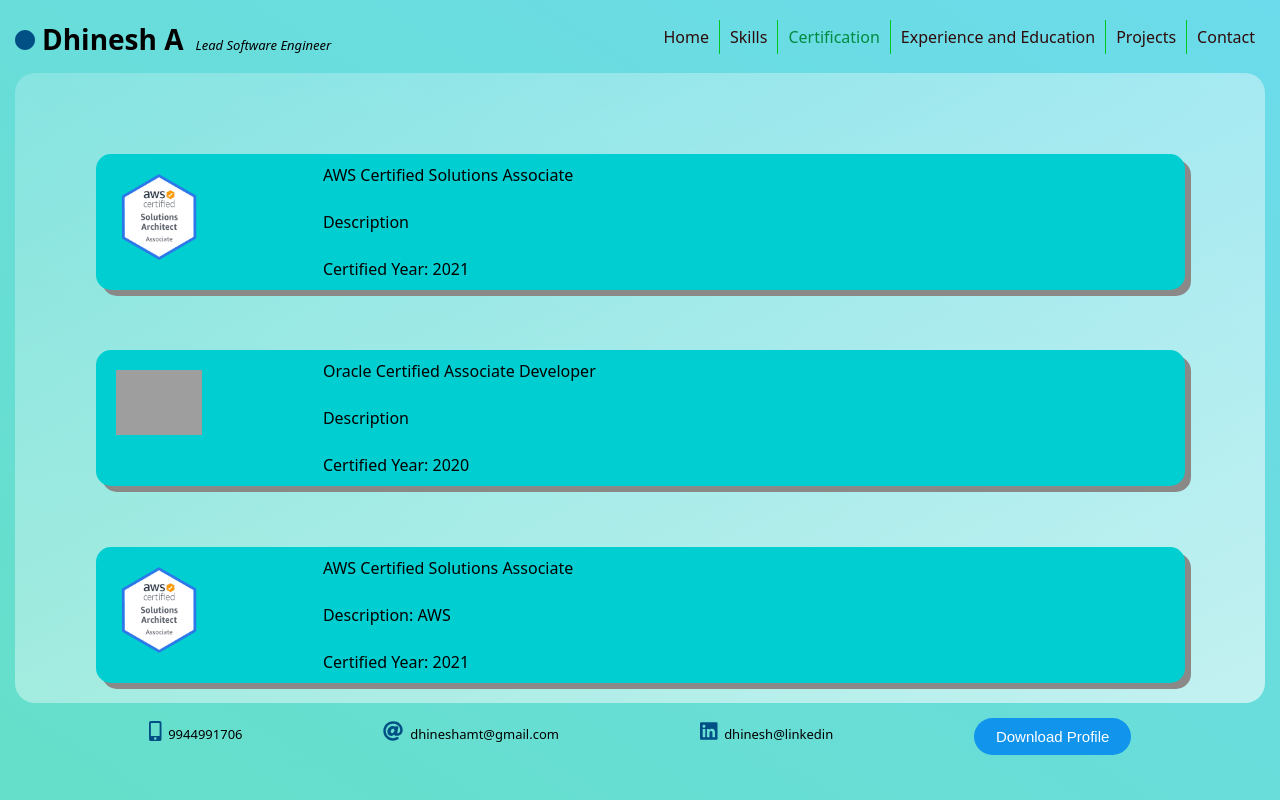
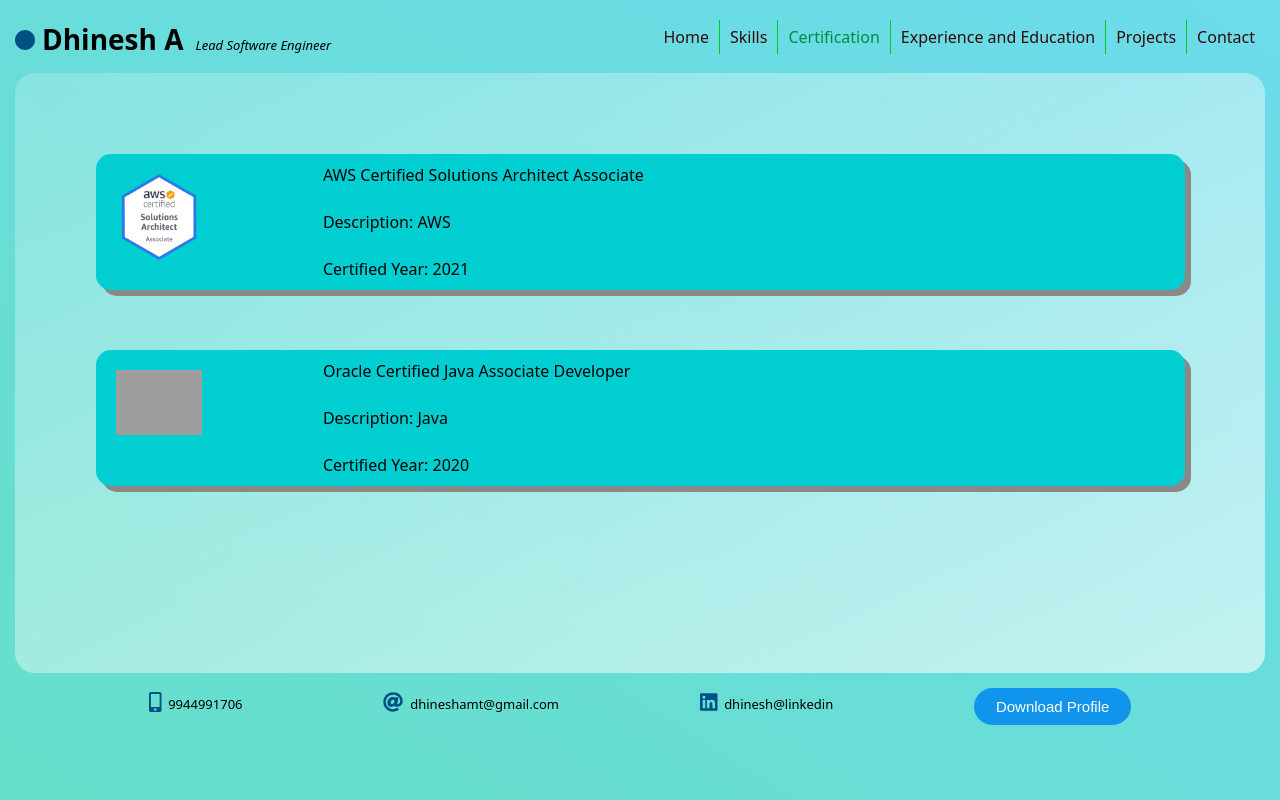
Before and after one commit to Dhineshamt/profile_website, a React (Create React App) app: page /certification in a window 1280 px wide. Built offline with nearby package versions, Linux system fonts and the light colour scheme; grey boxes are pictures that could not be loaded.

Commit message:
modularizing certification container code

```diff
--- a/src/components/Certification.js
+++ b/src/components/Certification.js
@@ -1,24 +1,23 @@
 import CertificationContainer from './CertificationContainer'
 
 export const Certification = () => {
+    const awsObject = {
+        title: 'AWS Certified Solutions Architect Associate',
+        year: 2021,
+        desc: "AWS",
+        imgName: 'AWS'
+    }
+
+    const javaObject = {
+        title: 'Oracle Certified Java Associate Developer',
+        year: 2020,
+        desc: "Java",
+        imgName: 'Java'
+    }
     return (
         <>
-            <div className='grid-container'>
-                <div className="cert-img"><img className="cert-image" src={require('../images/AWS.png')}></img></div>
-                <div className="cert-title">AWS Certified Solutions Associate</div>
-                <div className="cert-desc">Description</div>
-                <div className="cert-date">Certified Year: 2021</div>
-            </div>
-
-            <div className='grid-container'>
-                <div className="cert-img"><img className="cert-image" src={require('../images/Java.png')}></img></div>
-                <div className="cert-title">Oracle Certified Associate Developer</div>
-                <div className="cert-desc">Description</div>
-                <div className="cert-date">Certified Year: 2020</div>
-            </div>
-
-            <CertificationContainer title="AWS Certified Solutions Associate" year="2021" desc="AWS" image-name="AWS"/>
-
+            <CertificationContainer {...awsObject} />
+            <CertificationContainer {...javaObject}/>
         </>
     )
 }
--- a/src/components/CertificationContainer.js
+++ b/src/components/CertificationContainer.js
@@ -1,16 +1,36 @@
 import { Fragment } from "react/cjs/react.production.min";
 
 const CertificationContainer = (props) => {
-    return(
+    return (
         <Fragment>
-        <div className='grid-container'>
-        <div className="cert-img"><img className="cert-image" src={require('../images/AWS.png')}></img></div>
-        <div className="cert-title">{props.title}</div>
-        <div className="cert-desc">Description: {props.desc}</div>
-        <div className="cert-date">Certified Year: {props.year}</div>
-        </div>
+            <div className='grid-container'>
+                <Fragment>
+                    {
+                        (() => {
+                            return imgPicker(props.imgName);
+                        }
+                        )()
+                    }
+                </Fragment>
+                <div className="cert-title">{props.title}</div>
+                <div className="cert-desc">Description: {props.desc}</div>
+                <div className="cert-date">Certified Year: {props.year}</div>
+            </div>
         </Fragment>
     )
 }
 
+const imgPicker = (imgName) => {
+    if (imgName === 'AWS') {
+        return (
+            <div className="cert-img"><img className="cert-image" src={require('../images/AWS.png')}></img></div>
+        )
+    }
+    else if (imgName === "Java") {
+        return (
+            <div className="cert-img"><img className="cert-image" src={require('../images/Java.png')}></img></div>
+        )
+    }
+}
+
 export default CertificationContainer;
```
